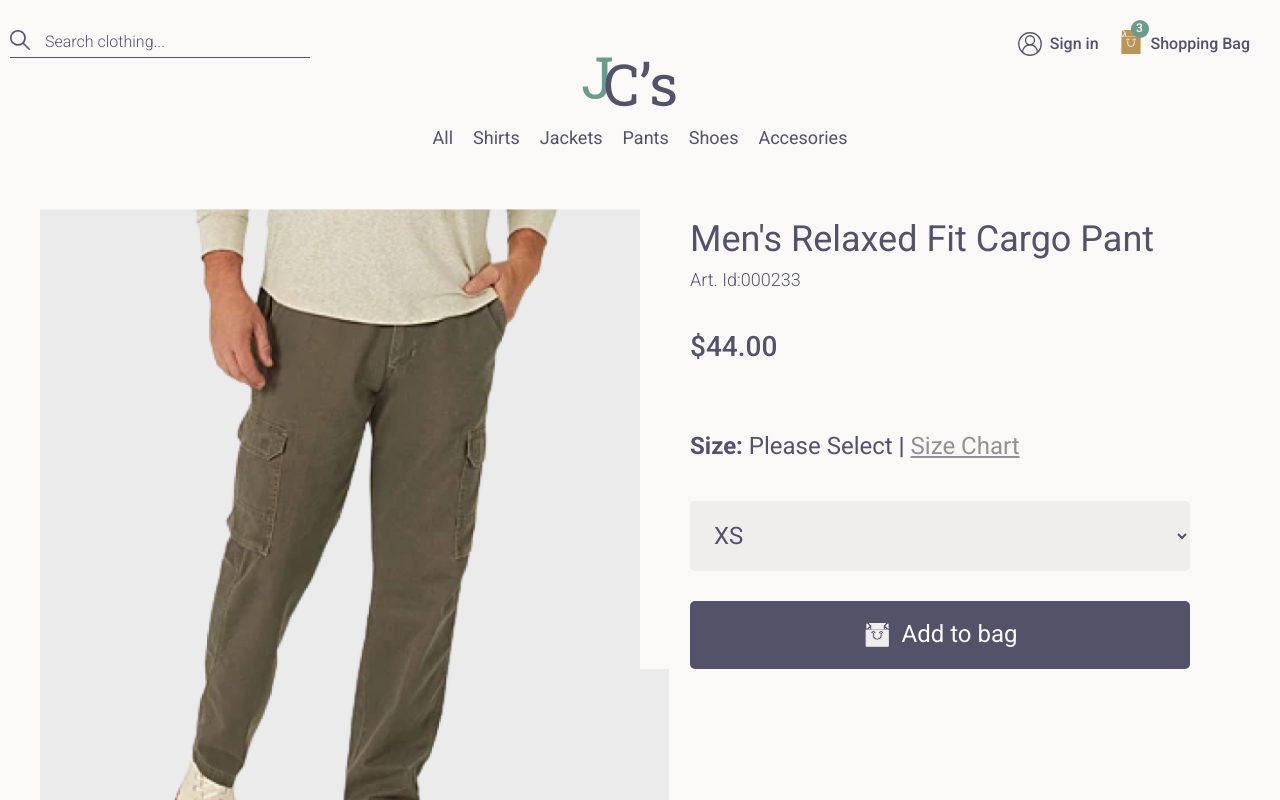
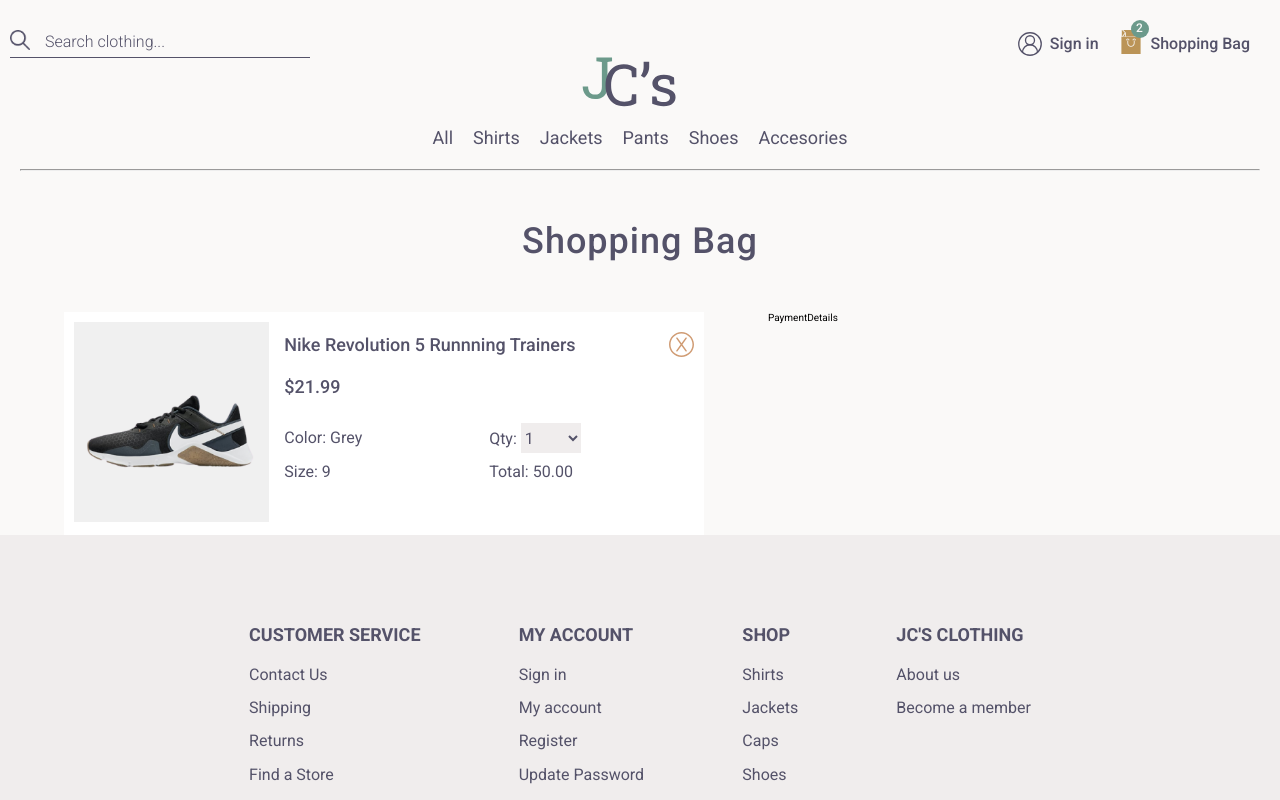
Before and after one commit to CJCB77/Online-Men-s-Clothing-Store-Frontend, a React (Create React App) app: page / in a window 1280 px wide. Shown: the top 800 px of the page. Built offline with nearby package versions, Linux system fonts and the light colour scheme.

Commit message:
Created shopping car item component

```diff
--- a/src/App.js
+++ b/src/App.js
@@ -3,13 +3,14 @@
 import Home from "./pages/Home"
 import ProductsByCategory from "./pages/ProductsByCategory";
 import Product from "./pages/Product";
+import ShoppingBag from "./pages/ShoppingBag";
 
 function App() {
 
 
   return (
 
-        <Product />
+        <ShoppingBag />
 
   );
 }
--- /dev/null
+++ b/src/components/PaymentDetails.js
@@ -0,0 +1,7 @@
+import React from 'react'
+
+export default function PaymentDetails() {
+  return (
+    <div>PaymentDetails</div>
+  )
+}
--- /dev/null
+++ b/src/components/ShoppingBagList.js
@@ -0,0 +1,53 @@
+import React from 'react'
+//Styles
+import shoppingListStyles from "../styles/shoppingList.module.css"
+//Products for testing
+import { products } from '../products'
+//Images
+import removeIcon from "../imgs/icons/remove.svg"
+
+// Max item number
+const MAX_QTY = 10
+
+function BagItem(props) {
+  return(
+    <article className={shoppingListStyles.item}>
+    <div className={shoppingListStyles.item__img}>
+      <img src={props.prod.img} alt="" />
+    </div>
+    <div className={shoppingListStyles.details}>
+      <div className={shoppingListStyles.details__header}>
+        <h3>{props.prod.name}</h3>
+        <img src={removeIcon} alt="" />
+      </div>
+      <div className={shoppingListStyles.details__content} >
+        <p className={shoppingListStyles.details__price}>$21.99</p>
+        <p>Color: Grey</p>
+        <form action="" className={shoppingListStyles.qty}>
+          <label htmlFor="qty">Qty: </label>
+          <select name="qty" id="qty">
+            {props.available_qty}
+          </select>
+        </form>
+        <p>Size: {props.prod.size}</p>
+        <p>Total: {props.prod.price.toFixed(2)}</p>
+      </div>
+    </div>
+  </article>
+  )
+}
+
+export default function ShoppingBagList() {
+
+  const available_qty = [...Array(MAX_QTY + 1).keys()].slice(1).map((value) => {
+    return  <option key={value} value={value}>{value}</option>
+  })
+
+
+  return (
+    <section className={shoppingListStyles.shoppingBag}>
+      <BagItem available_qty={available_qty} prod={products[0]}/>
+
+    </section>
+  )
+}
--- a/src/pages/Product.js
+++ b/src/pages/Product.js
@@ -43,6 +43,7 @@
   return (
     <React.Fragment>
       <Navbar itemCount={3}/>
+      <hr  style={{margin:"0 1rem"}} />
       <section className={productStyles.product__details}>
         <div className={productStyles.info}>
           <img src={prod.imgXL} alt="" />
--- /dev/null
+++ b/src/pages/ShoppingBag.js
@@ -0,0 +1,25 @@
+import React from 'react'
+
+//Import components
+import Navbar from '../components/Navbar'
+import Footer from '../components/Footer'
+import ShoppingBagList from '../components/ShoppingBagList'
+import PaymentDetails from '../components/PaymentDetails'
+
+
+export default function ShoppingBag() {
+  return (
+    <React.Fragment>
+      <Navbar itemCount={2}/>
+      <section className='bag'>
+        <hr />
+        <h1>Shopping Bag</h1>
+        <div className='bag__body'>
+          <ShoppingBagList />
+          <PaymentDetails />
+        </div>
+      </section>
+      <Footer />
+    </React.Fragment>
+  )
+}
--- a/src/styles/product.module.css
+++ b/src/styles/product.module.css
@@ -2,6 +2,7 @@
   padding: 4rem;
   display: flex;
   padding-bottom: 5rem;
+  margin-top: 2rem;
 }
 
 .info {
--- /dev/null
+++ b/src/styles/shoppingList.module.css
@@ -0,0 +1,74 @@
+
+.shoppingBag {
+  width: 60%;
+  display: flex;
+  justify-content: center;
+}
+
+.item {
+  background-color: #fff;
+  width: 50vw;
+  padding: 1rem;
+  display: flex;
+}
+
+
+.item__img img {
+  height: 20rem;
+}
+
+.details {
+  font-size: 1.6rem;
+  color: #545269;
+  margin-top: 1rem;
+  margin-left: 1.5rem;
+  width: 100%;
+}
+
+.details img {
+  height: 2.5rem;
+  align-self: flex-start;
+}
+
+.details__header {
+  display: flex;
+  justify-content: space-between;
+  align-items: center;
+}
+
+.details__content {
+  display: flex;
+  flex-wrap: wrap;
+  font-weight: 400;
+  align-items: center;
+}
+
+.details__content > * {
+  width: 50%;
+  margin: 0.5rem 0;
+}
+
+.details__content select {
+  background-color: #F0EDED;
+  border: none;
+  width: 6rem;
+  height: 3rem;
+  color: #545269;
+}
+
+.details select:focus {
+  outline: #545269;
+}
+
+.details__price {
+  width: 100%;
+  margin: 2rem 0;
+  font-size: 1.8rem;
+  font-weight: 500;
+}
+
+
+.details h3 {
+  font-size: 1.8rem;
+  font-weight: 500;
+}
--- a/src/styles/style.css
+++ b/src/styles/style.css
@@ -37,6 +37,25 @@
   width: auto;
 }
 
+
+.bag hr {
+  margin: 0 2rem;
+}
+
+.bag h1 {
+  text-align: center;
+  color: #545269;
+  font-size: 3.6rem;
+  font-weight: 500;
+  margin: 5rem 0;
+  letter-spacing: 1px;
+}
+
+.bag__body {
+  display: flex;
+}
+
+
 /* Mobile */
 
 @media (max-width:1000px) {
```
Also changed, not shown: src/imgs/icons/remove.svg (added).
